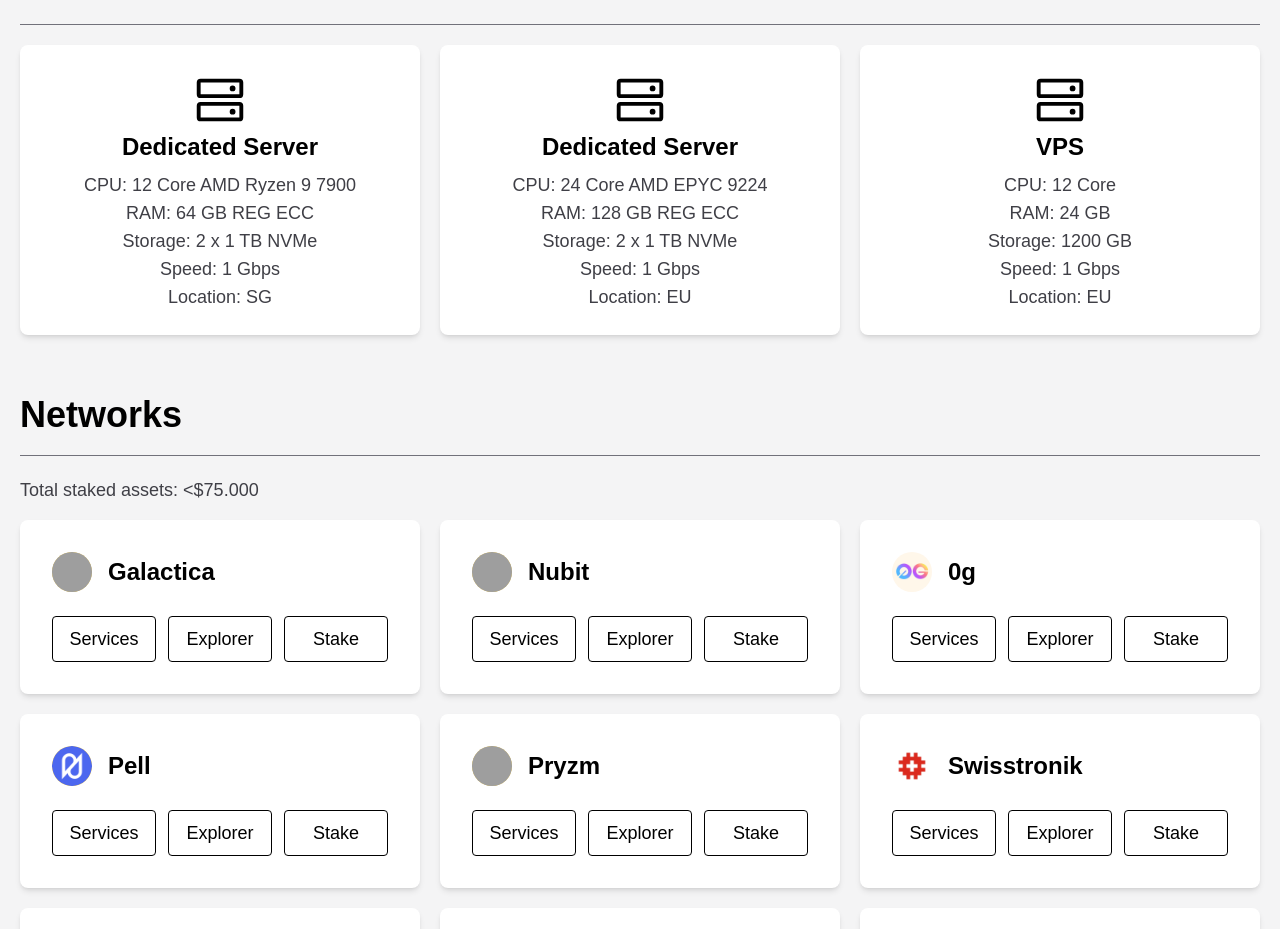
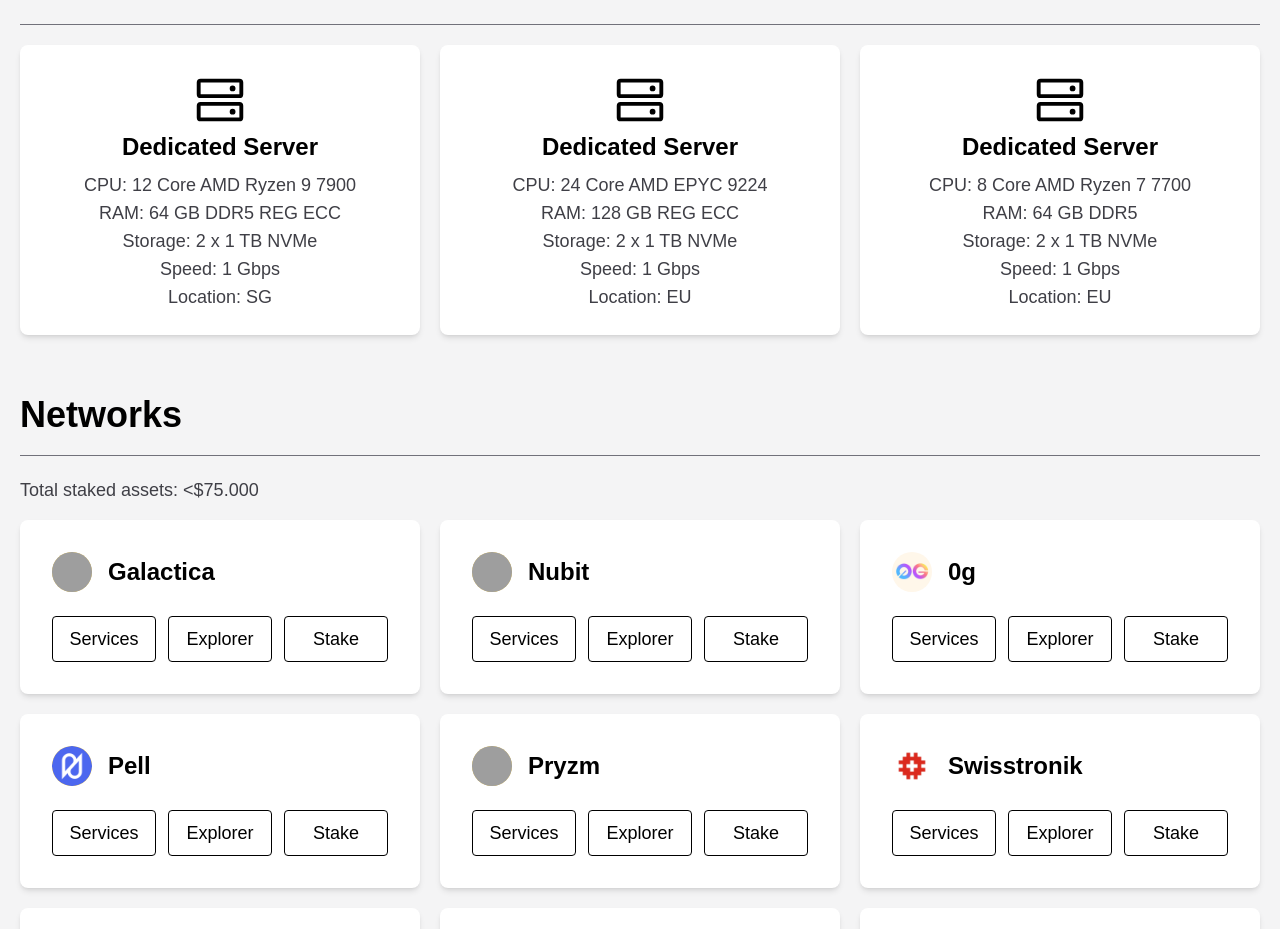
Before and after one commit to zilong77/portofolio, a Next.js app: page / in a window 1280 px wide. Shown: the part 1520-2449 px from the top of the page. Built offline with nearby package versions, Linux system fonts and the light colour scheme; grey boxes are pictures that could not be loaded; a web font is replaced by a local one.

Commit message:
Update index.tsx

```diff
--- a/src/components/Servers/index.tsx
+++ b/src/components/Servers/index.tsx
@@ -8,7 +8,7 @@
       id: 1,
       name: "Dedicated Server",
       cpu: "12 Core AMD Ryzen 9 7900",
-      ram: "64 GB REG ECC",
+      ram: "64 GB DDR5 REG ECC",
       storage: "2 x 1 TB NVMe",
       speed: "1 Gbps",
       location: "SG",
@@ -24,10 +24,10 @@
     },
     {
       id: 3,
-      name: "VPS",
-      cpu: "12 Core",
-      ram: "24 GB",
-      storage: "1200 GB",
+      name: "Dedicated Server",
+      cpu: "8 Core AMD Ryzen 7 7700",
+      ram: "64 GB DDR5",
+      storage: "2 x 1 TB NVMe",
       speed: "1 Gbps",
       location: "EU",
     },
```
